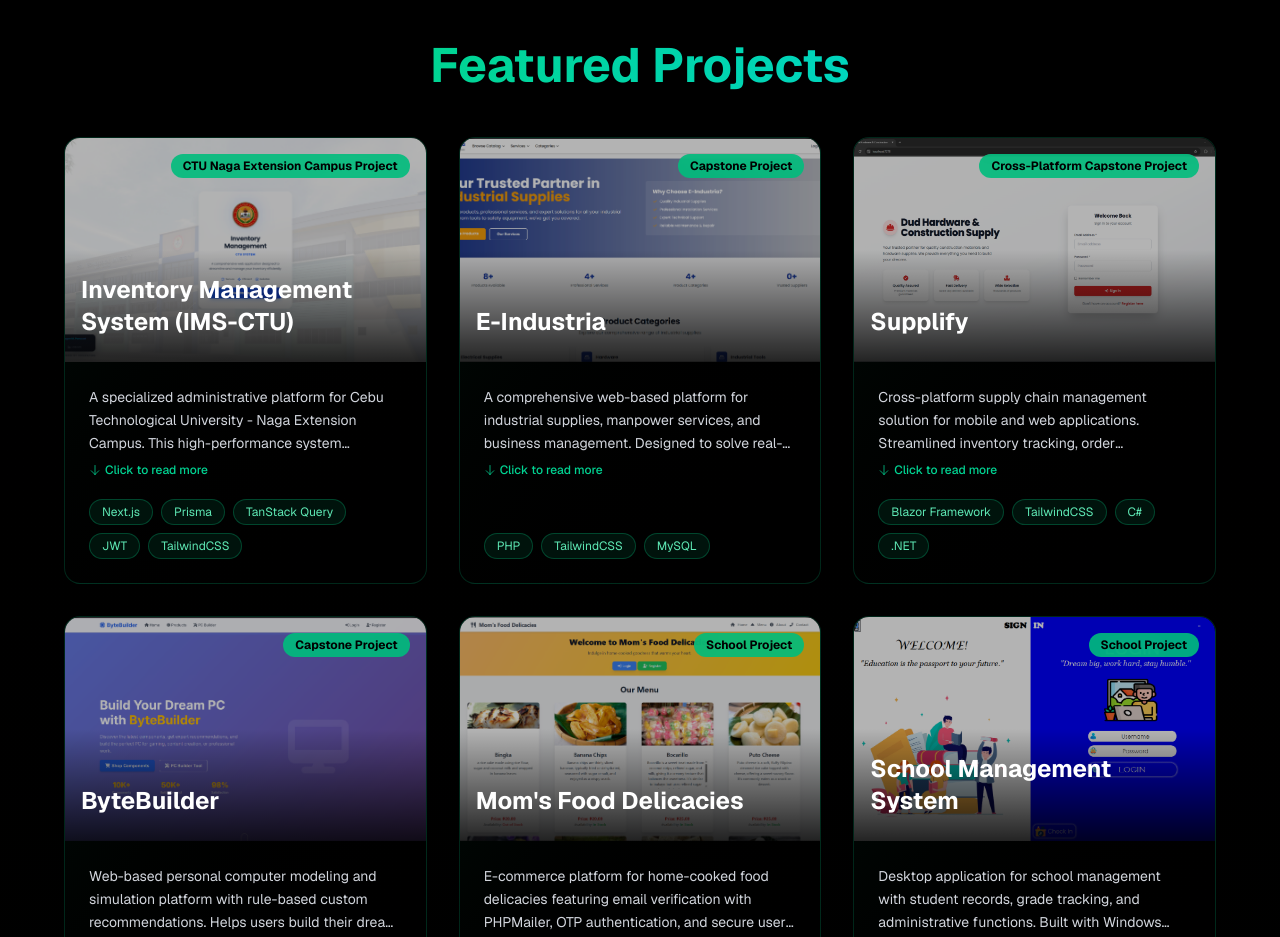
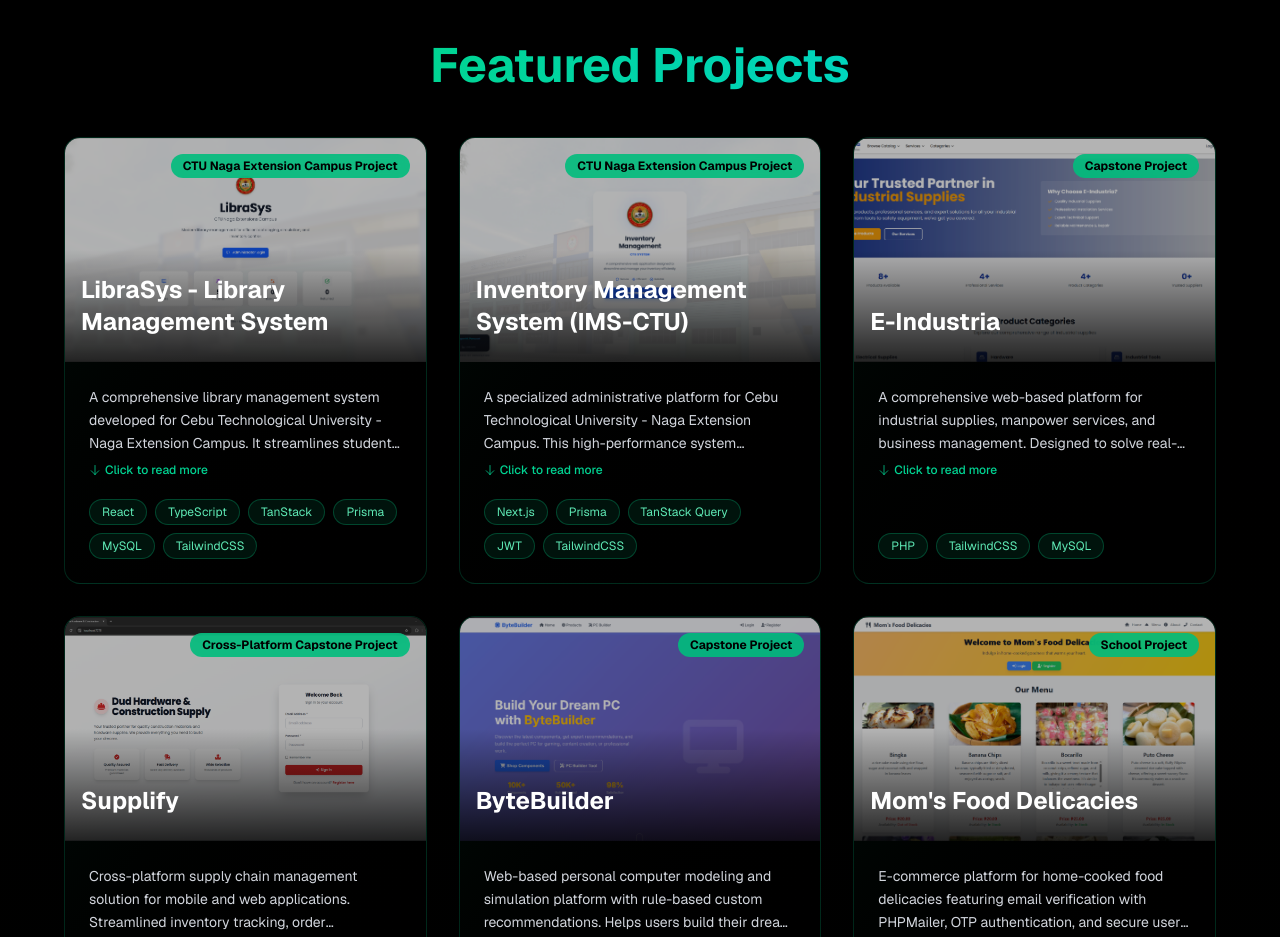
Before and after one commit to Ezgaminglogan/Portfolio, a Next.js app: page / in a window 1280 px wide. Shown: the part 1980-2917 px from the top of the page. Built offline with nearby package versions, Linux system fonts and the light colour scheme.

Commit message:
Add LibraSys project and image to portfolio
Introduced the LibraSys - Library Management System project to the projects list in the homepage and added its associated image (LibraSys.png) to the public assets. This project highlights library management features for CTU Naga Extension Campus.

```diff
--- a/src/app/page.tsx
+++ b/src/app/page.tsx
@@ -195,6 +195,22 @@ export default function Home() {
   ];
 
   const projects = [
+    {
+      title: "LibraSys - Library Management System",
+      description:
+        "A comprehensive library management system developed for Cebu Technological University - Naga Extension Campus. It streamlines student borrowing records, book inventory tracking with ISBN support, and provides real-time analytics using TanStack Query and Prisma ORM.",
+      tech: [
+        "React",
+        "TypeScript",
+        "TanStack",
+        "Prisma",
+        "MySQL",
+        "TailwindCSS",
+      ],
+      gradient: "from-indigo-600 to-purple-600",
+      image: "/image/LibraSys.png",
+      type: "CTU Naga Extension Campus Project",
+    },
     {
       title: "Inventory Management System (IMS-CTU)",
       description:
```
Also changed, not shown: public/image/LibraSys.png (added).
